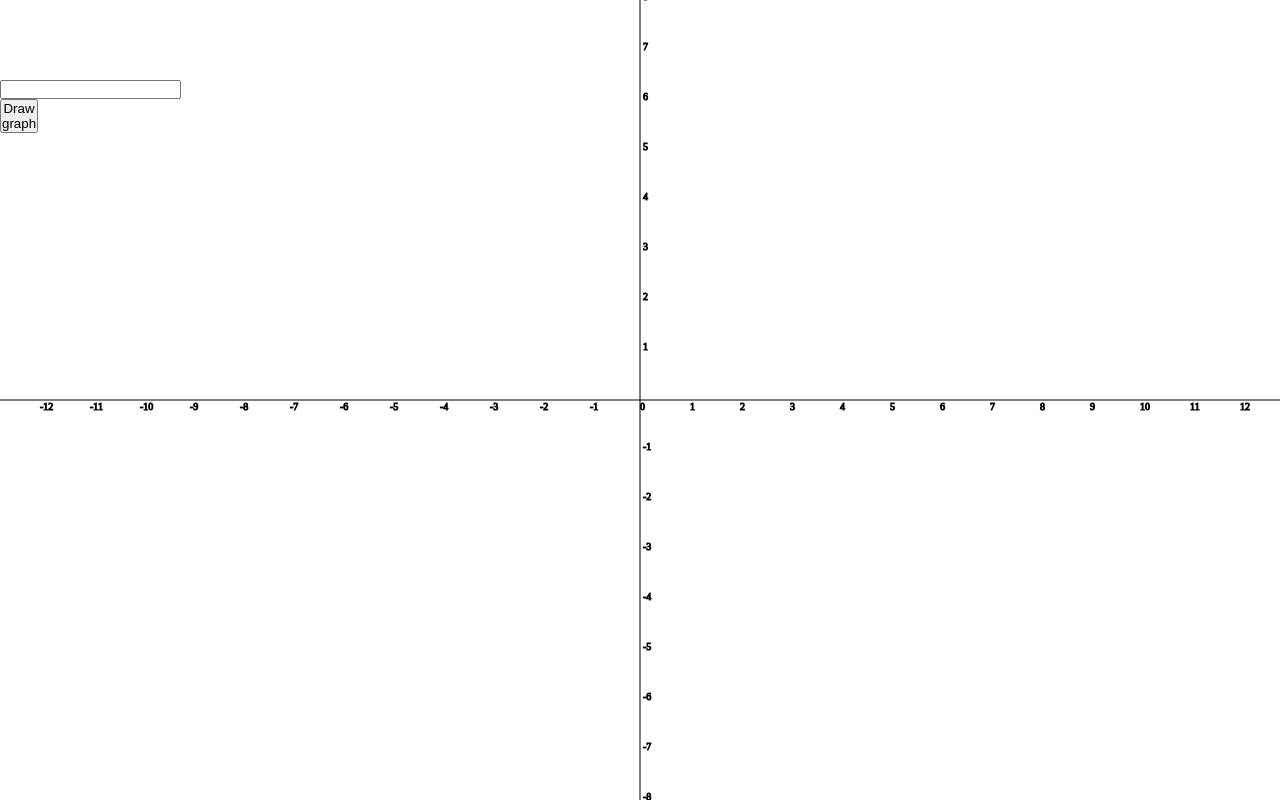
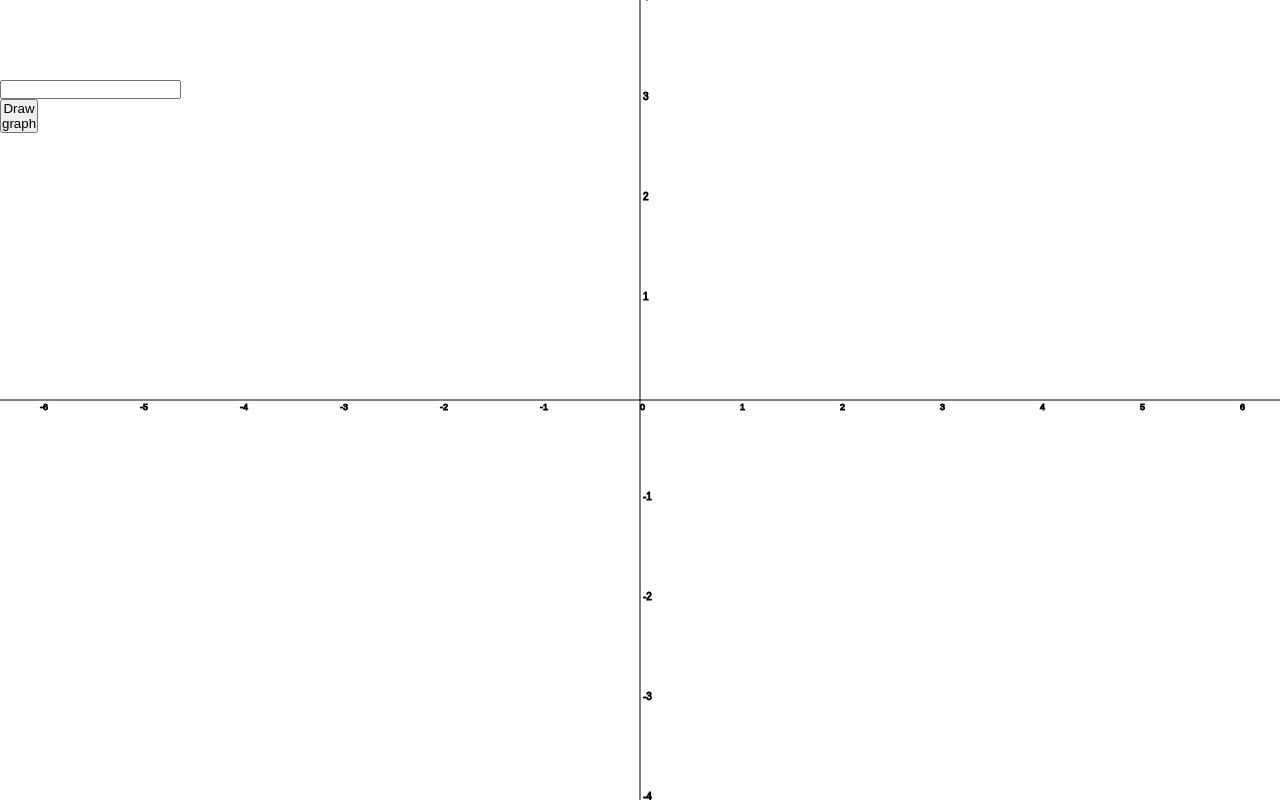
Before and after one commit to danyla1203/CyberGraph, a plain HTML site: page index.html in a window 1280 px wide. Drawn offline with Linux system fonts and the light colour scheme.

Commit message:
change inital scale and back styles

```diff
--- a/app.js
+++ b/app.js
@@ -18,7 +18,7 @@ let canvData = {
     scale: {
         allegedUnit: 1,
         scaleIterationStep: 1,
-        scale: 50,
+        scale: 100,
         upperLimit: 150,
         lowerLimit: 0,
         factor: 2,
@@ -84,7 +84,7 @@ function drawAxisY(canvX) {
     ctx.lineTo(canvX, canvHeight);
     ctx.stroke();
 
-    ctx.font = "10px serif";
+    ctx.font = "100 10px sans-serif";
     let iterationCount = (Math.abs(canvData.axis.xAxis) + Math.abs(canvData.axis.centerDifferenceY)) / canvData.scale.scale;
     for (let i = 0 + canvData.scale.scaleIterationStep; i <= iterationCount; i += canvData.scale.scaleIterationStep) {
         let text = i.toFixed(6);
@@ -101,7 +101,7 @@ function drawAxisX(canvY) {
     ctx.lineTo(canvWidth, canvY);
     ctx.stroke();
 
-    ctx.font = "10px serif";
+    ctx.font = "100 9px sans-serif";
     let iterationCount = (Math.abs(canvData.axis.yAxis) + Math.abs(canvData.axis.centerDifferenceX)) / canvData.scale.scale;
     for (let i = 0; i <= iterationCount; i += canvData.scale.scaleIterationStep) {
         let text = i.toFixed(6);
--- a/style.css
+++ b/style.css
@@ -11,7 +11,7 @@ body {
 }
 #graph {
     width: 100vw;
-    height: 100%;
+    height: 100vh;
 }
 #input {
     position: fixed;
```
